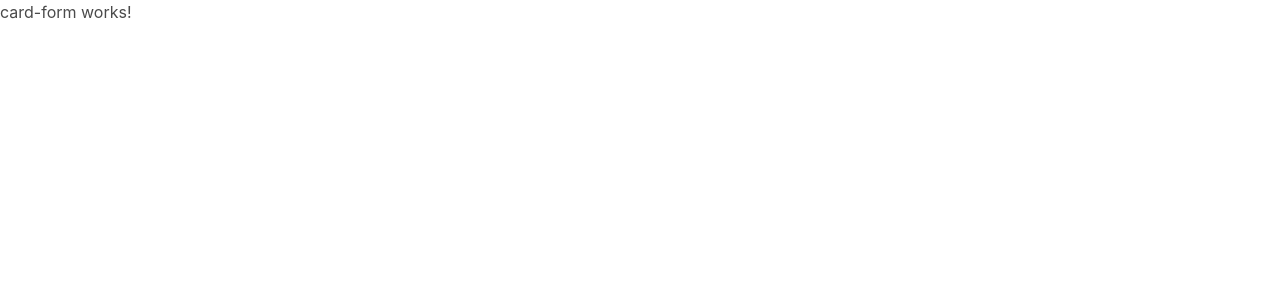
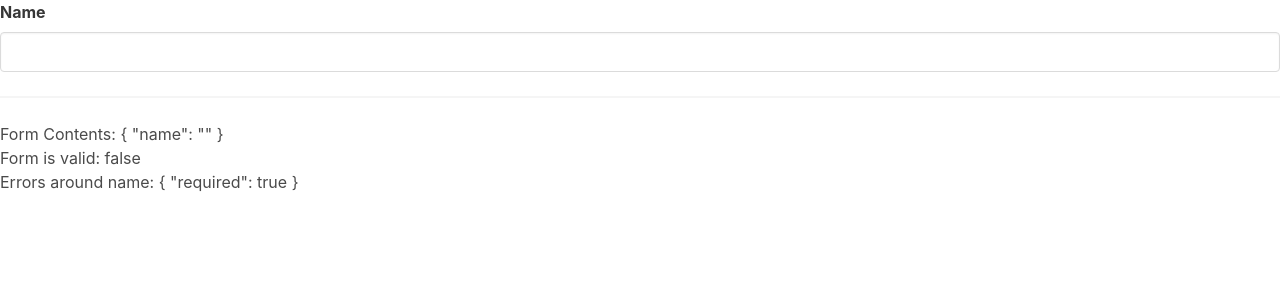
Before and after one commit to mstone89/angular-credit-card, an Angular app: page / in a window 1280 px wide. Shown: the top 300 px of the page. Built offline with nearby package versions, Linux system fonts and the light colour scheme.

Commit message:
Create input component, add styling

```diff
--- a/src/app/app.module.ts
+++ b/src/app/app.module.ts
@@ -4,11 +4,13 @@ import { ReactiveFormsModule } from '@angular/forms';
 
 import { AppComponent } from './app.component';
 import { CardFormComponent } from './card-form/card-form.component';
+import { InputComponent } from './input/input.component';
 
 @NgModule({
   declarations: [
     AppComponent,
-    CardFormComponent
+    CardFormComponent,
+    InputComponent
   ],
   imports: [
     BrowserModule,
--- a/src/app/card-form/card-form.component.html
+++ b/src/app/card-form/card-form.component.html
@@ -1 +1,8 @@
-<p>card-form works!</p>
+<form [formGroup]="cardForm">
+  <app-input label="Name" [control]="cardForm.get('name')"></app-input>
+</form>
+
+<hr />
+<div>Form Contents: {{ cardForm.value | json }}</div>
+<div>Form is valid: {{ cardForm.valid }}</div>
+<div>Errors around name: {{ cardForm.controls.name.errors | json }}</div>
--- a/src/app/card-form/card-form.component.ts
+++ b/src/app/card-form/card-form.component.ts
@@ -1,4 +1,5 @@
 import { Component, OnInit } from '@angular/core';
+import { FormGroup, FormControl, Validators } from '@angular/forms';
 
 @Component({
   selector: 'app-card-form',
@@ -6,8 +7,17 @@ import { Component, OnInit } from '@angular/core';
   styleUrls: ['./card-form.component.css']
 })
 export class CardFormComponent implements OnInit {
+  cardForm = new FormGroup({
+    name: new FormControl('', [
+        Validators.required,
+        Validators.minLength(3)
+        // Validators.maxLength(5)
+        // Validators.pattern(/\s/)
+      ])
+  });
 
-  constructor() { }
+  constructor() {
+  }
 
   ngOnInit() {
   }
--- /dev/null
+++ b/src/app/input/input.component.html
@@ -0,0 +1,25 @@
+<div class="field">
+  <label class="label">{{ label }}</label>
+  <div class="control">
+    <input
+      class="input"
+      [ngClass]="{'is-danger': showErrors() }"
+      [formControl]="control" />
+  </div>
+  <ng-container *ngIf="showErrors()">
+    <div *ngIf="control.errors.required">
+      Value is required.
+    </div>
+    <div class="help is-danger" *ngIf="control.errors.minlength">
+      Minlength must be at least {{ control.errors.minlength.requiredLength}} characters.<br />
+      You have entered {{ control.errors.minlength.actualLength }} {{ control.errors.minlength.actualLength === 1 ? 'character.' : 'characters.'}}
+    </div>
+    <div class="help is-danger" *ngIf="control.errors.maxlength">
+      Maxlength must be at max {{ control.errors.maxlength.requiredLength }} characters.
+      You have entered {{ control.errors.maxlength.actualLength }} characters.
+    </div>
+    <div class="help is-danger" *ngIf="control.errors.pattern">
+      Invalid format.
+    </div>
+  </ng-container>
+</div>
--- /dev/null
+++ b/src/app/input/input.component.ts
@@ -0,0 +1,23 @@
+import { Component, Input, OnInit } from '@angular/core';
+import { FormControl } from '@angular/forms';
+
+@Component({
+  selector: 'app-input',
+  templateUrl: './input.component.html',
+  styleUrls: ['./input.component.css']
+})
+export class InputComponent implements OnInit {
+  @Input() control: FormControl;
+  @Input() label: string;
+
+  constructor() { }
+
+  ngOnInit() {
+  }
+
+  showErrors() {
+      const { dirty, touched, errors } = this.control;
+      return dirty && touched && errors;
+    }
+
+}
```
Also changed, not shown: src/app/input/input.component.css (added), 1 other file (tests, documents, lock files or other folders).
